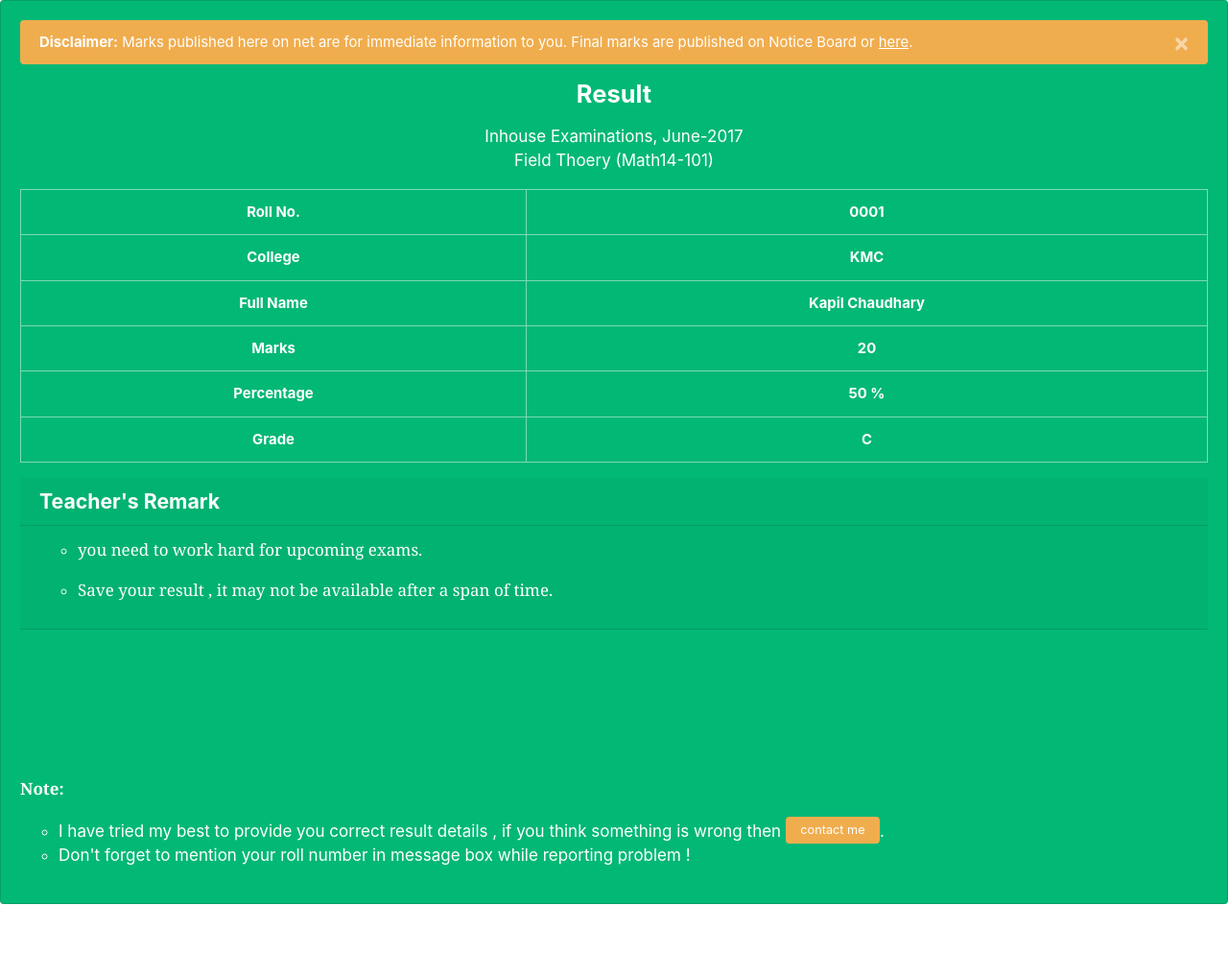
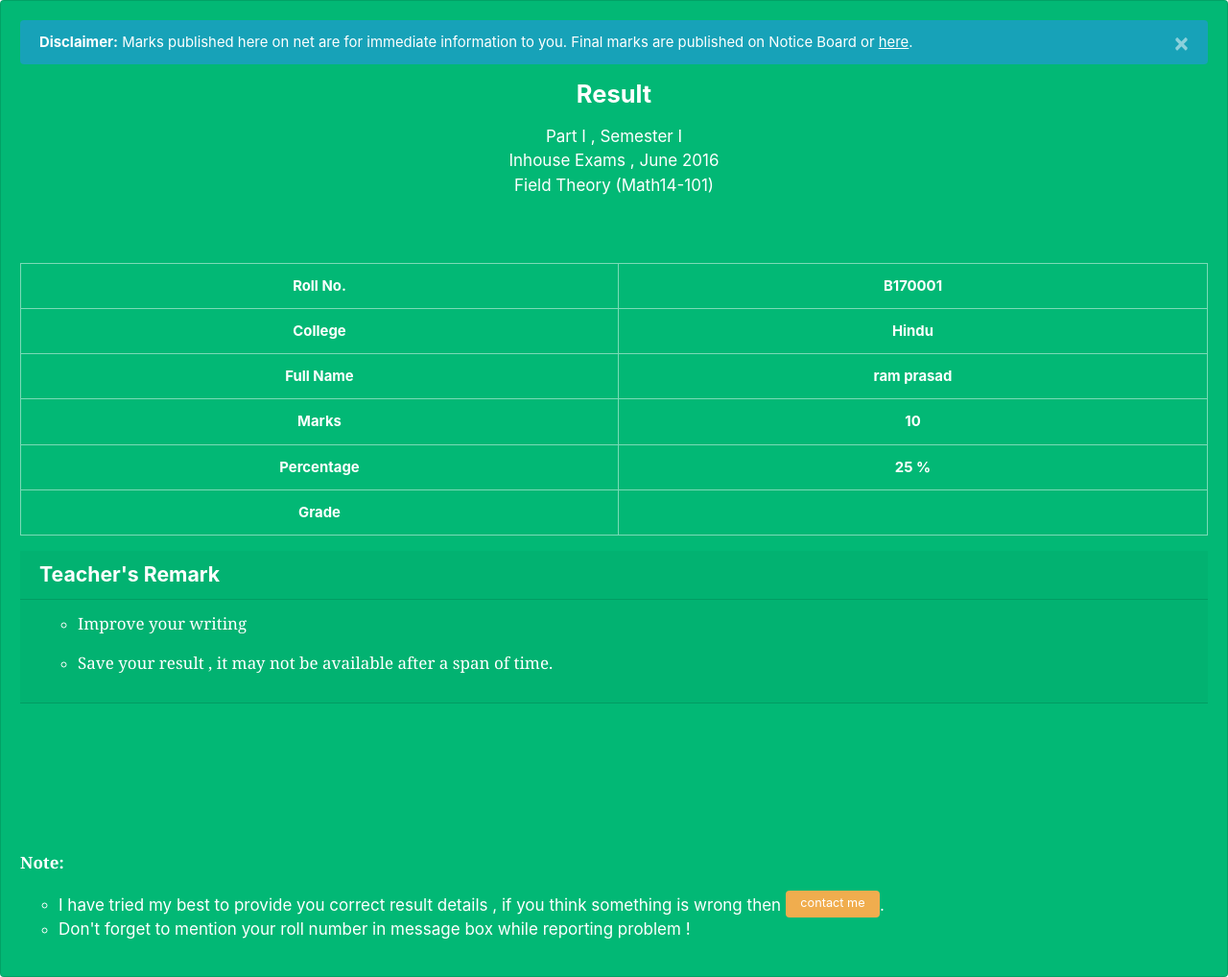
Before and after one commit to sirkapil/publish, a Jekyll site: the page built from inhouse/result/0001.html, in a window 1280 px wide. Shown: the whole page at 96% size. Built offline with Jekyll 4.4.1, drawn with Linux system fonts in a browser that asks for light colours; nearby versions of some CDN libraries; before the commit the page ends 942 px from its top, so only the background shows below that.

Commit message:
Mr Hyde was here …

```diff
--- a/_config.yml
+++ b/_config.yml
@@ -1,11 +1,11 @@
 markdown: kramdown
 multiply: 2.5
 session: 2016-2017
-exam: Inhouse Exams ,June 2016
+exam: Inhouse Exams , June 2016
 semester: Part I  , Semester I
 class: M.Sc. Mathematics
 subject: Field Theory (Math14-101)
 include: [_redirects]
-tablecolor: warning
-alertcolor: danger
+tablecolor: success
+alertcolor: info
 buttoncolor: warning
--- a/inhouse/result/0001.html
+++ b/inhouse/result/0001.html
@@ -1,72 +1,8 @@
-<!DOCTYPE html>
-<html lang="en">
-  <head>
-    <meta http-equiv="content-type" content="text/html; charset=UTF-8">
-   <meta name="viewport" content="width=device-width, initial-scale=1">
-    <meta charset="utf-8">
-    <title>Form</title>
-    <link rel="stylesheet" href="https://bootswatch.com/4/litera/bootstrap.min.css" />
-    <link rel="stylesheet" href="https://cdnjs.cloudflare.com/ajax/libs/normalize/7.0.0/normalize.min.css" />
-    <style>
-th {
-  text-align: center;
-  vertical-align: middle;
-}
-    </style>
-
- <script src="https://ajax.googleapis.com/ajax/libs/jquery/3.2.1/jquery.min.js"></script>
-<script src="https://maxcdn.bootstrapcdn.com/bootstrap/3.3.7/js/bootstrap.min.js"></script>
-  </head>
-  <body>
-<div class="card text-white bg-success">
-<div class="card-body">
-<div class="alert alert-dismissible alert-warning"> <button type="button" class="close" data-dismiss="alert">&times;</button> <strong>Disclaimer:</strong> Marks published here on net are for immediate information to you. Final marks are published on Notice Board or <a href="/notice">here</a>.</div>
-<h4 class="list-group-item-heading">
-<center>Result</center></h4><p class="list-group-item-text"><center>Inhouse Examinations, June-2017<br />Field Thoery (Math14-101)</center>
-</p>
-  <table class="table table-striped table-hover table-bordered">
-<tbody>
-<tr class="table-success">
-<th>Roll No.</th>
-<th>0001</th>
-</tr>
-<tr class="table-success">
-<th>College</th>
-<th>KMC</th>
-</tr>
-<tr class="table-success">
-<th>Full Name</th>
-<th>Kapil Chaudhary</th>
-</tr>
-<tr class="table-success">
-<th>Marks</th>
-<th>20</th>
-</tr>
-<tr class="table-success">
-<th>Percentage</th>
-<th>50 %</th>
-</tr>
-<tr class="table-success">
-<th>Grade</th>
-<th>C</th>
-</tr>
-</tbody>
-</table>
-<h5 class="card-header">Teacher's Remark</h5>
-<div class="card-header"><ul type="circle">
-<li><p>you need to work hard for upcoming exams.</p></li>
-<li><p>Save your result , it may not be available after a span of time.</p></li>
-</ul></div>
-
-
-
-
-
-<br /><br /><br /><br /><br /><br />
-<p>
-<strong>Note:</strong> <ul type="circle"><li>I have tried my best to provide you correct result details , if you think something is wrong then <a href="//contact.sirkapil.me"><span class="badge badge-warning">contact me</span></a>.</li>
-<li>Don't forget to mention your roll number in message box while reporting problem !</li></ul></p>
-</div>
-</div>
-  </body>
-</html>
+---
+layout: marksheet
+roll: B170001
+fullname: ram prasad
+college: Hindu
+marks: 10
+remark: Improve your writing
+---
```
Also changed, not shown: result.html (+5 -3 lines).
